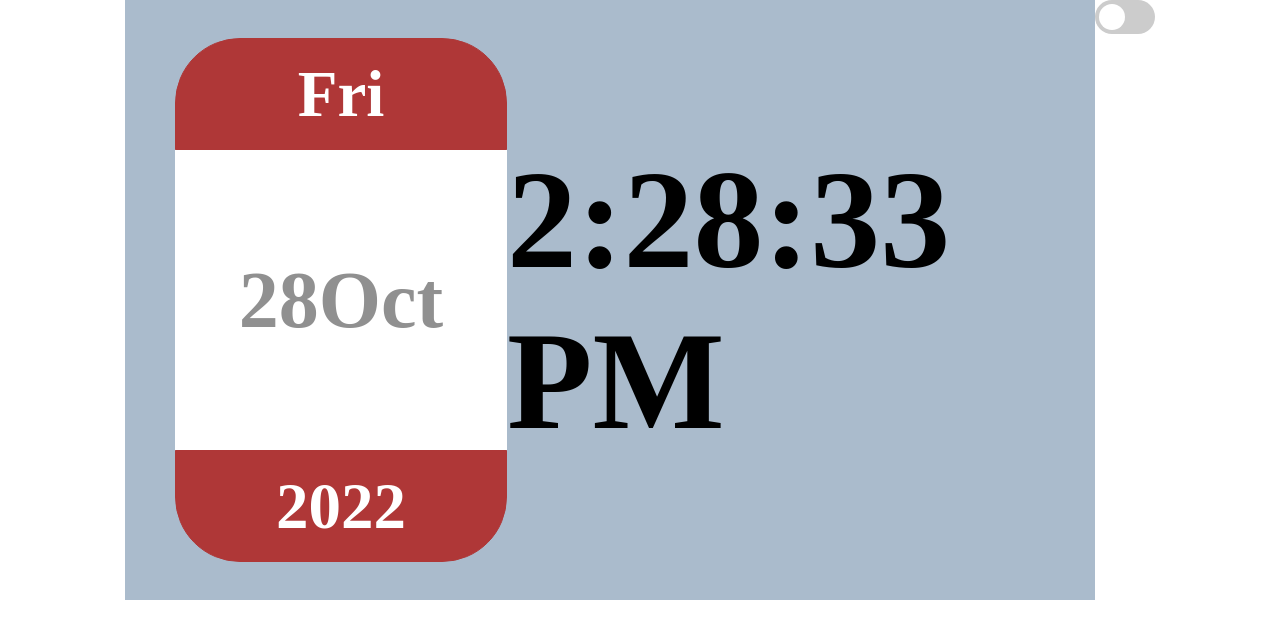
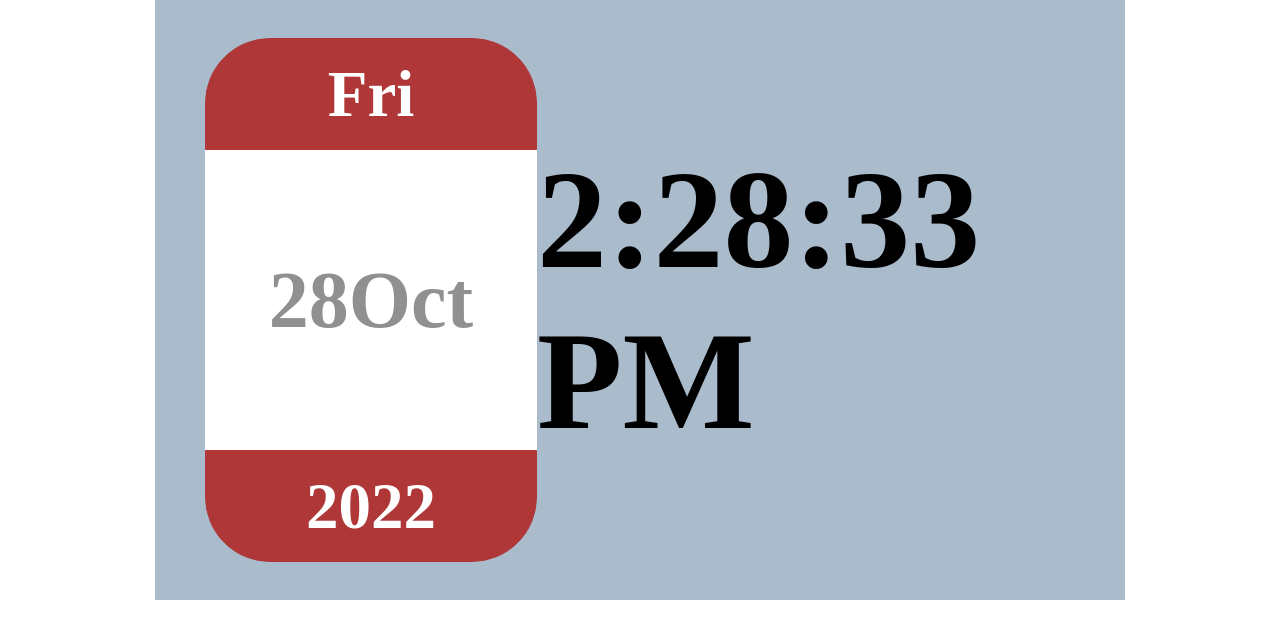
Before and after one commit to andriivam/Asynchronous-Javascript, a plain HTML site: page small-watch/index.html in a window 1280 px wide. Drawn offline with Linux system fonts and the light colour scheme.

```diff
--- a/small-watch/index.css
+++ b/small-watch/index.css
@@ -91,67 +91,3 @@
     font-weight: bold;
     margin-right: 20px;
 }
-
-/* style for toggle bar */
-/* The switch - the box around the slider */
-.switch {
-    position: relative;
-    display: inline-block;
-    width: 60px;
-    height: 34px;
-  }
-
-  /* Hide default HTML checkbox */
-  .switch input {
-    opacity: 0;
-    width: 0;
-    height: 0;
-  }
-
-  /* The slider */
-  .slider {
-    position: absolute;
-    cursor: pointer;
-    top: 0;
-    left: 0;
-    right: 0;
-    bottom: 0;
-    background-color: #ccc;
-    -webkit-transition: .4s;
-    transition: .4s;
-  }
-
-  .slider:before {
-    position: absolute;
-    content: "";
-    height: 26px;
-    width: 26px;
-    left: 4px;
-    bottom: 4px;
-    background-color: white;
-    -webkit-transition: .4s;
-    transition: .4s;
-  }
-
-  input:checked + .slider {
-    background-color: #2196F3;
-  }
-
-  input:focus + .slider {
-    box-shadow: 0 0 1px #2196F3;
-  }
-
-  input:checked + .slider:before {
-    -webkit-transform: translateX(26px);
-    -ms-transform: translateX(26px);
-    transform: translateX(26px);
-  }
-
-  /* Rounded sliders */
-  .slider.round {
-    border-radius: 34px;
-  }
-
-  .slider.round:before {
-    border-radius: 50%;
-  }
--- a/small-watch/index.html
+++ b/small-watch/index.html
@@ -26,14 +26,6 @@
         <p id="time" class="time"></p>
       </div>
     </div>
-    <!-- test -->
-    <div>
-      <!-- Rounded switch -->
-      <label class="switch">
-        <input type="checkbox" />
-        <span class="slider round"></span>
-      </label>
-    </div>
     <script src="index.js"></script>
   </body>
 </html>
```
Also changed, not shown: assets/Screenshot 2022-10-28 at 16.25.11.png (added), 1 other file.
